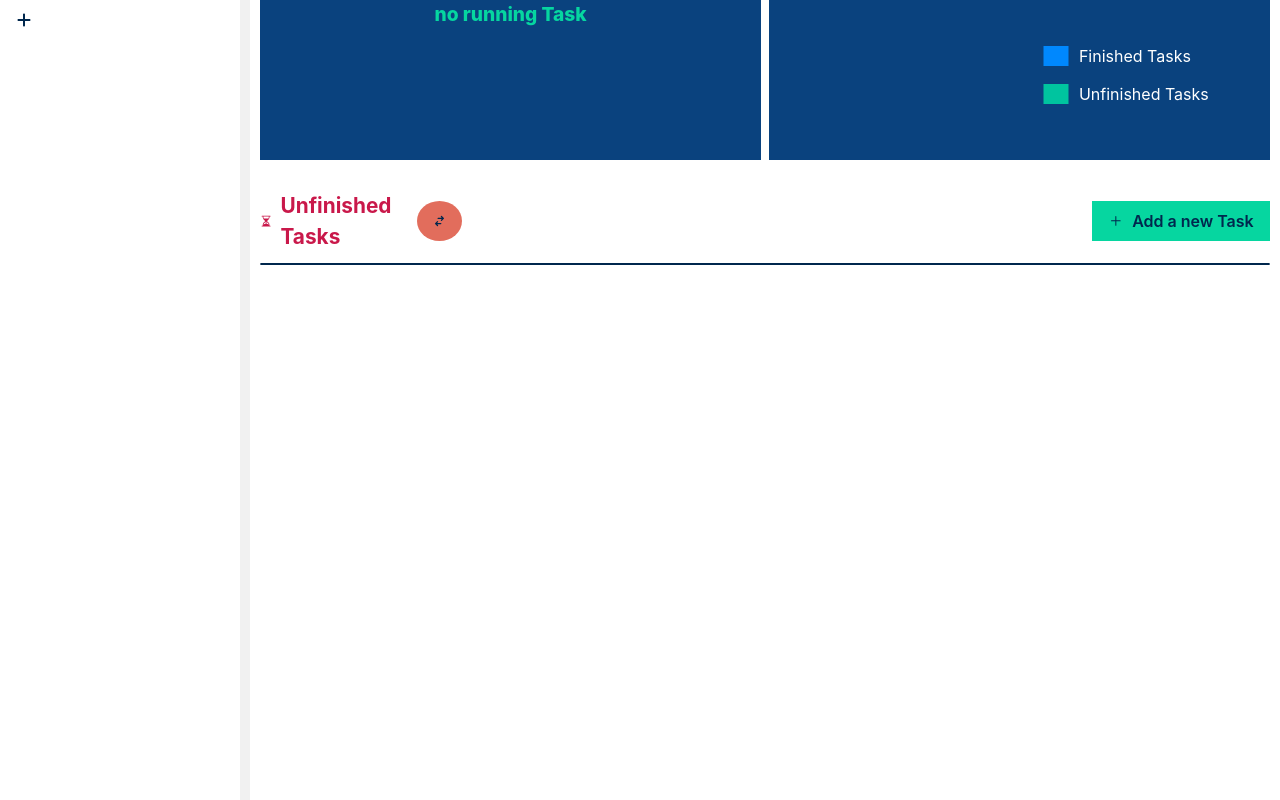
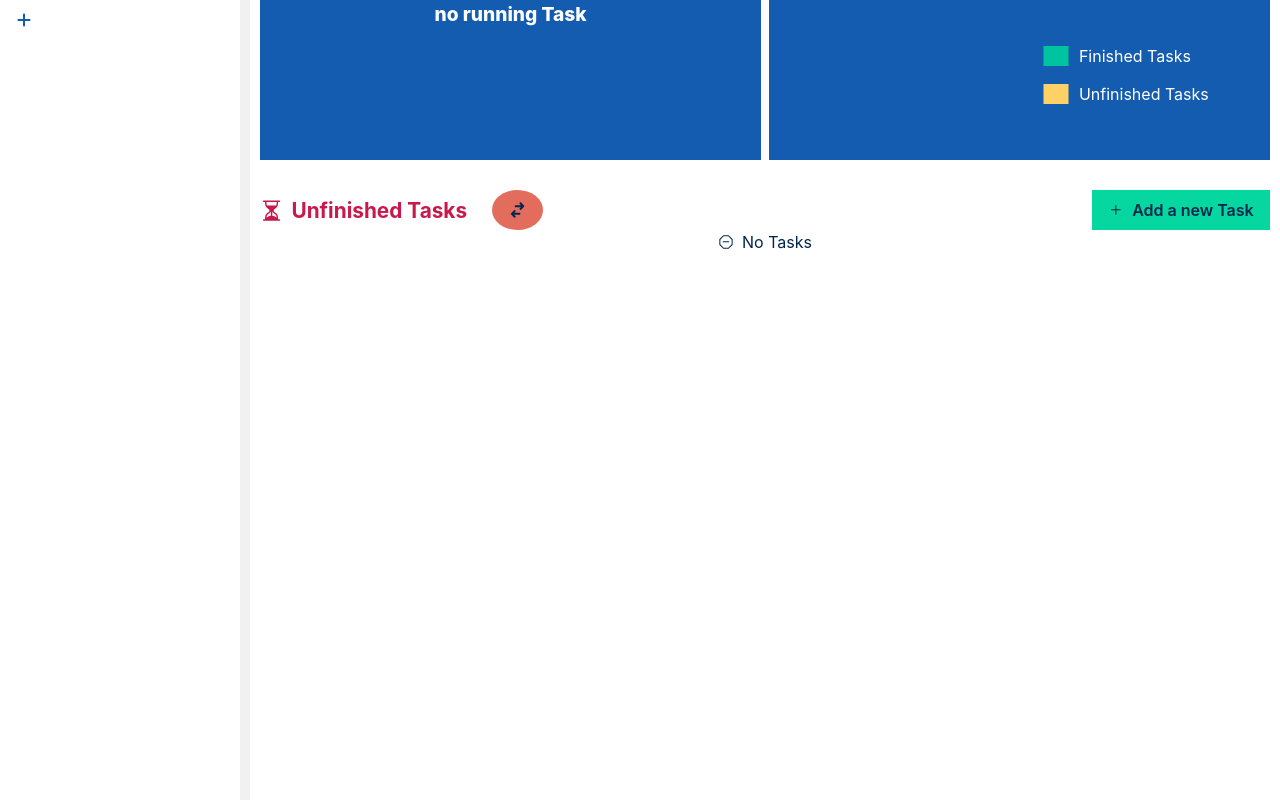
Before and after one commit to mostafa-fallaha/tauri-personal-task-manager, a React (Vite) app: page / in a window 1280 px wide. Built offline with nearby package versions, Linux system fonts and the light colour scheme.

Commit message:
updated the theme

```diff
--- a/src/components/categories/AddCategory.tsx
+++ b/src/components/categories/AddCategory.tsx
@@ -14,11 +14,13 @@ function AddCategory({ categoryAdded }: Props) {
   const [catTitle, setCatTitle] = useState("");
   const dispatch = useDispatch<AppDispatch>();
   return (
-    <HStack marginTop={"1%"}>
+    <HStack marginTop={"1%"} textColor={"#00274d"}>
       <Input
         type="text"
         value={catTitle}
         borderRadius={0}
+        border={"1px solid #145caf"}
+        _hover={{ border: "1px solid #145caf" }}
         onChange={(e) => setCatTitle(e.target.value)}
       ></Input>
       <Button
@@ -28,10 +30,10 @@ function AddCategory({ categoryAdded }: Props) {
           categoryAdded(false);
         }}
       >
-        <FaCheck size={"100%"} />
+        <FaCheck size={"100%"} color="#145caf" />
       </Button>
       <Button borderRadius={0} onClick={() => categoryAdded(false)}>
-        <FaTimes size={"100%"} />
+        <FaTimes size={"100%"} color="#145caf" />
       </Button>
     </HStack>
   );
--- a/src/components/categories/AsideHome.tsx
+++ b/src/components/categories/AsideHome.tsx
@@ -60,7 +60,7 @@ function AsideHome({ setNewSize }: Props) {
               }
             }}
           >
-            <FaPlus />
+            <FaPlus color="#145caf" />
           </Button>
         </Tooltip>
 
--- a/src/components/categories/CategoryMenu.tsx
+++ b/src/components/categories/CategoryMenu.tsx
@@ -18,7 +18,7 @@ function CategoryMenu({ id, editingCat }: Props) {
   return (
     <Menu>
       <MenuButton background={"none"} _hover={{ background: "none" }}>
-        <SlOptionsVertical />
+        <SlOptionsVertical color="#00274d" />
       </MenuButton>
       <MenuList>
         <MenuItem
--- a/src/components/categories/UpdateCategory.tsx
+++ b/src/components/categories/UpdateCategory.tsx
@@ -1,7 +1,7 @@
 import { Button, HStack, Input } from "@chakra-ui/react";
-import { useState } from "react";
-import { useDispatch } from "react-redux";
-import { AppDispatch } from "../../state/store";
+import { useEffect, useState } from "react";
+import { useDispatch, useSelector } from "react-redux";
+import { AppDispatch, RootState } from "../../state/store";
 // import { insertCategory } from "../../state/category/categorySlice";
 import { FaTimes } from "react-icons/fa";
 import { FaCheck } from "react-icons/fa6";
@@ -13,14 +13,26 @@ interface Props {
 }
 
 function UpdateCategory({ editingCat, id }: Props) {
+  const catToUpdate = useSelector(
+    (state: RootState) =>
+      state.category.categories.filter((c) => c.id === id)[0]
+  );
+
   const [catTitle, setCatTitle] = useState("");
   const dispatch = useDispatch<AppDispatch>();
+
+  useEffect(() => {
+    setCatTitle(catToUpdate.title);
+  }, []);
+
   return (
-    <HStack marginTop={"1%"}>
+    <HStack marginTop={"1%"} textColor={"#00274d"}>
       <Input
         type="text"
         value={catTitle}
         borderRadius={0}
+        border={"1px solid #145caf"}
+        _hover={{ border: "1px solid #145caf" }}
         onChange={(e) => setCatTitle(e.target.value)}
       />
       <Button
@@ -30,10 +42,10 @@ function UpdateCategory({ editingCat, id }: Props) {
           editingCat(false);
         }}
       >
-        <FaCheck size={"100%"} />
+        <FaCheck size={"100%"} color="#145caf" />
       </Button>
       <Button borderRadius={0} onClick={() => editingCat(false)}>
-        <FaTimes size={"100%"} />
+        <FaTimes size={"100%"} color="#145caf" />
       </Button>
     </HStack>
   );
--- a/src/components/tasks/NavBar.tsx
+++ b/src/components/tasks/NavBar.tsx
@@ -46,7 +46,7 @@ function NavBar({ changeTaskStat }: Props) {
 
         <Box
           width={"50%"}
-          backgroundColor={"#0a427e"}
+          backgroundColor={"#145caf"}
           borderRadius={0}
           textColor={"white"}
         >
@@ -55,7 +55,7 @@ function NavBar({ changeTaskStat }: Props) {
             fontWeight={800}
             alignSelf={"center"}
             textAlign={"center"}
-            textColor={"#06d6a0"}
+            textColor={"#ffffff"}
           >
             {curRunTask === undefined
               ? "no running Task"
@@ -74,7 +74,7 @@ function NavBar({ changeTaskStat }: Props) {
 
         <Box
           width={"50%"}
-          backgroundColor={"#0a427e"}
+          backgroundColor={"#145caf"}
           borderRadius={0}
           textColor={"white"}
         >
@@ -93,7 +93,7 @@ function NavBar({ changeTaskStat }: Props) {
           display={"flex"}
           justifyContent={"space-between"}
           alignItems={"center"}
-          width={"20%"}
+          width={{ base: "40%", md: "33%", md2: "28%", lg: "20%" }}
         >
           <HStack>
             {finishedTasks ? (
@@ -104,7 +104,7 @@ function NavBar({ changeTaskStat }: Props) {
 
             <Text
               textColor={finishedTasks ? "#35a067" : "#c9184a"}
-              fontSize={"1.3rem"}
+              fontSize={{ base: "1rem", md: "1.1rem", md2: "1.3rem" }}
               fontWeight={700}
             >
               {finishedTasks ? "Finished Tasks" : "Unfinished Tasks"}
--- a/src/components/tasks/RunningTaskBox.tsx
+++ b/src/components/tasks/RunningTaskBox.tsx
@@ -7,10 +7,10 @@ import {
   HStack,
   Text,
   Tooltip,
-  VStack,
   useDisclosure,
 } from "@chakra-ui/react";
 import { useEffect, useState } from "react";
+import { FaLevelDownAlt } from "react-icons/fa";
 import {
   VscDebugContinue,
   VscDebugPause,
@@ -20,12 +20,11 @@ import {
 import { useDispatch, useSelector } from "react-redux";
 import Task from "../../interfaces/Task";
 import { AppDispatch, RootState } from "../../state/store";
-import AlarmModal from "./AlarmModal";
-import { FaLevelDownAlt } from "react-icons/fa";
 import {
   setCurrRunningCategory,
   setCurrRunningTask,
 } from "../../state/task/taskSlice";
+import AlarmModal from "./AlarmModal";
 
 interface Props {
   task: Task;
@@ -36,10 +35,6 @@ interface Props {
 function TaskBox({ task }: Props) {
   const curRunTaskId = useSelector(
     (state: RootState) => state.task.curRunTaskId
-  );
-  const curRunCat = useSelector(
-    (state: RootState) =>
-      state.category.categories.filter((c) => c.id === task.category_id)[0]
   );
 
   const { isOpen, onOpen, onClose } = useDisclosure();
@@ -117,37 +112,6 @@ function TaskBox({ task }: Props) {
       alignItems={"center"}
       marginTop={"2%"}
     >
-      {/*<Box>
-         <HStack marginLeft={"5%"}>
-          <VStack display={"flex"} alignItems={"flex-start"}>
-            <Text
-              fontSize={{
-                base: "0.8rem",
-                md: "0.8rem",
-                md2: "0.9rem",
-                lg: "1.1rem",
-              }}
-              fontWeight={500}
-            >
-              {task.title}
-            </Text>
-            <Text
-              fontSize={{
-                base: "0.8rem",
-                md: "0.8rem",
-                md2: "0.9rem",
-                lg: "1.1rem",
-              }}
-              fontWeight={500}
-            >
-              {"["}
-              {curRunCat.title}
-              {"]"}
-            </Text>
-          </VStack>
-        </HStack>
-      </Box>*/}
-
       <HStack>
         <Tooltip label="start">
           <Button
--- a/src/components/tasks/TaskBox.tsx
+++ b/src/components/tasks/TaskBox.tsx
@@ -5,6 +5,8 @@ import Task from "../../interfaces/Task";
 import { AppDispatch } from "../../state/store";
 import { deleteTask } from "../../state/task/taskSlice";
 import MenuComponent from "./MenuComponent";
+import { FaTasks } from "react-icons/fa";
+import { LuTimer } from "react-icons/lu";
 
 interface Props {
   task: Task;
@@ -23,13 +25,19 @@ function TaskBox({ task }: Props) {
       height={"7svh"}
       gap={1}
       textColor={"white"}
-      backgroundColor={"#0a427e"}
+      backgroundColor={"#145caf"}
       borderBottom={"1px solid #145caf"}
       borderTop={"1px solid #0a427e"}
     >
-      <Text width={"40%"}>{task.title}</Text>
+      <HStack width={"60%"}>
+        <FaTasks color="#ffffff" />
+        <Text marginLeft={"1%"}>{task.title}</Text>
+      </HStack>
 
-      <Text>{task.duration}</Text>
+      <HStack width={"20%"}>
+        <LuTimer />
+        <Text>{task.duration}</Text>
+      </HStack>
 
       <HStack>
         <Button
@@ -37,7 +45,7 @@ function TaskBox({ task }: Props) {
           _hover={{ background: "none", color: "red" }}
           onClick={() => dispatch(deleteTask(task.id))}
         >
-          <MdDelete size={"75%"} />
+          <MdDelete />
         </Button>
 
         <MenuComponent task={task} />
--- a/src/components/tasks/TasksDashboard.tsx
+++ b/src/components/tasks/TasksDashboard.tsx
@@ -18,7 +18,7 @@ function TasksDashboard() {
     { name: "Uninished Tasks", value: unfinshedTasksLength },
   ];
 
-  const COLORS = ["#0088FE", "#00C49F"];
+  const COLORS = ["#00C49F", "#ffd166"];
 
   return (
     <Box
@@ -55,11 +55,11 @@ function TasksDashboard() {
 
       <VStack alignItems={"flex-start"}>
         <HStack>
-          <MdRectangle size={30} color="#0088FE" />
+          <MdRectangle size={30} color="#00C49F" />
           <Text>Finished Tasks</Text>
         </HStack>
         <HStack>
-          <MdRectangle size={30} color="#00C49F" />
+          <MdRectangle size={30} color="#ffd166" />
           <Text>Unfinished Tasks</Text>
         </HStack>
       </VStack>
--- a/src/components/tasks/UnfinishedTasks.tsx
+++ b/src/components/tasks/UnfinishedTasks.tsx
@@ -1,7 +1,8 @@
-import { Box } from "@chakra-ui/react";
+import { Box, HStack, Text } from "@chakra-ui/react";
 import TaskBox from "./TaskBox";
 import { useSelector } from "react-redux";
 import { RootState } from "../../state/store";
+import { GoBlocked } from "react-icons/go";
 
 interface Props {
   taskStatus: boolean;
@@ -14,6 +15,15 @@ function UnfinishedTasks({ taskStatus }: Props) {
       (t) => t.task_done === taskStatus && t.category_id === c
     )
   );
+  if (tasks.length === 0)
+    return (
+      <HStack display={"flex"} justifyContent={"center"}>
+        <GoBlocked color="#00274d" />
+        <Text textAlign={"center"} textColor={"#00274d"}>
+          No Tasks
+        </Text>
+      </HStack>
+    );
   return (
     <Box
       marginTop={"1%"}
--- a/src/theme.ts
+++ b/src/theme.ts
@@ -24,9 +24,9 @@ const theme = extendTheme({
     base: "0px",
     sm: "330px",
     sm2: "400px",
-    md: "1000px",
-    md2: "1100px",
-    lg: "1400px",
+    md: "1050px",
+    md2: "1200px",
+    lg: "1500px",
     xl: "1800px",
   },
 });
```
Also changed, not shown: src/components/tasks/option.css (deleted, +0 -7 lines).
